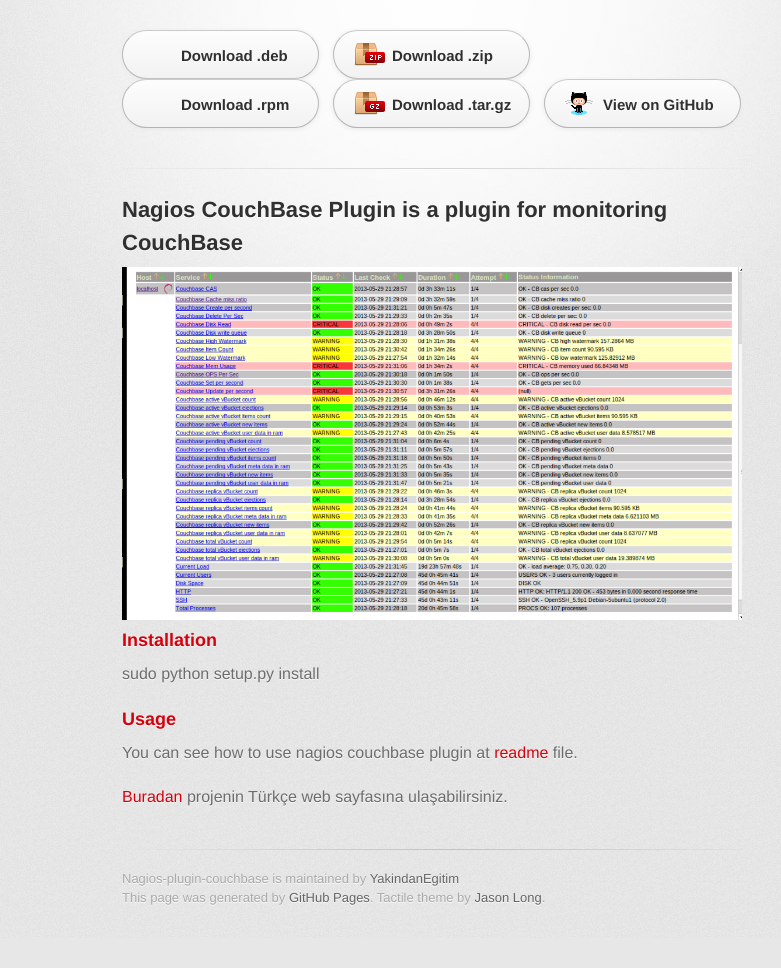
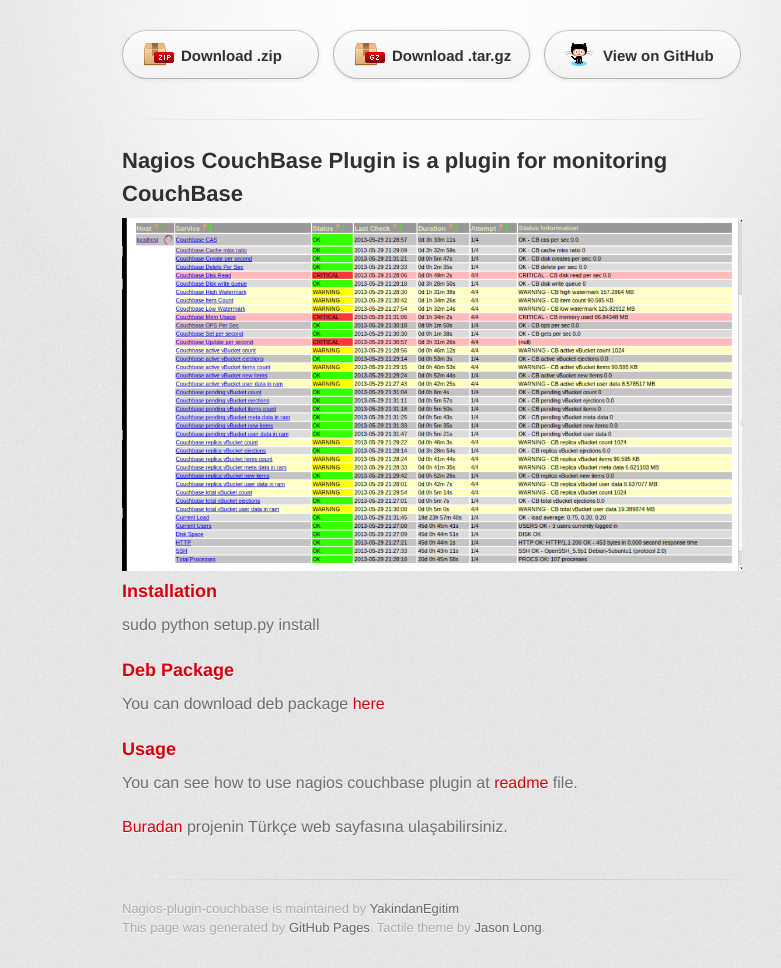
Before and after one commit to YakindanEgitim/nagios-plugin-couchbase, a plain HTML site: page index.html in a window 1280 px wide. Shown: the part 127-1095 px from the top of the page, without its empty margins (208-989 px from the left). Before the commit the page ends 1065 px from the top, so only its background shows below. Drawn offline with Linux system fonts and the light colour scheme; a web font is replaced by a local one.

Commit message:
added deb package link

```diff
--- a/index.html
+++ b/index.html
@@ -23,9 +23,7 @@
         </header>
 
         <section id="downloads" class="clearfix">
-          <a href="https://github.com/YakindanEgitim/nagios-plugin-couchbase/blob/deb-files/nagios-plugin-couchbase_1.0-1_all.deb?raw=true" id="download-deb" class="button"><span>Download .deb</span></a>
           <a href="https://github.com/YakindanEgitim/nagios-plugin-couchbase/zipball/master" id="download-zip" class="button"><span>Download .zip</span></a>
-          <a href="https://github.com/YakindanEgitim/nagios-plugin-couchbase/blob/deb-files/nagios-plugin-couchbase_1.0-1_all.deb?raw=true" id="download-deb" class="button"><span>Download .rpm</span></a>
           <a href="https://github.com/YakindanEgitim/nagios-plugin-couchbase/tarball/master" id="download-tar-gz" class="button"><span>Download .tar.gz</span></a>
           <a href="https://github.com/YakindanEgitim/nagios-plugin-couchbase" id="view-on-github" class="button"><span>View on GitHub</span></a>
         </section>
@@ -43,6 +41,13 @@
 <p>sudo python setup.py install</p>
 
 <h3>
+<a name="deb_files" class="anchor" href="#deb_files"><span class="octicon octicon-link"></span></a>Deb Package</h3>
+
+<p>You can download deb package <a href="https://github.com/YakindanEgitim/nagios-plugin-couchbase/blob/deb-files/nagios-plugin-couchbase_1.0-1_all.deb?raw=true">here</a></p>
+
+<h3>
+
+
 <a name="kullanm" class="anchor" href="#kullanm"><span class="octicon octicon-link"></span></a>Usage</h3>
 
 <p>You can see how to use nagios couchbase plugin at <a href="https://github.com/YakindanEgitim/nagios-plugin-couchbase/blob/devel/README.md">readme</a> file.</p>
```
